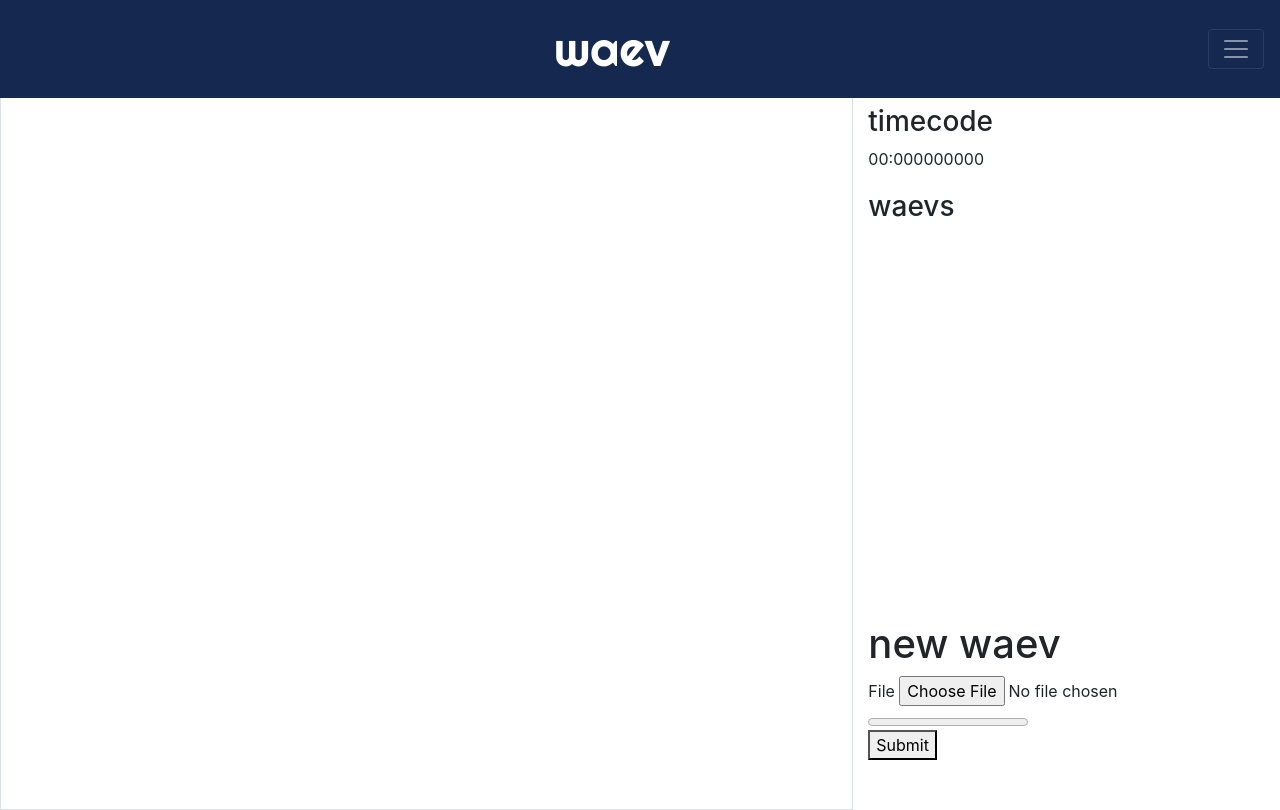
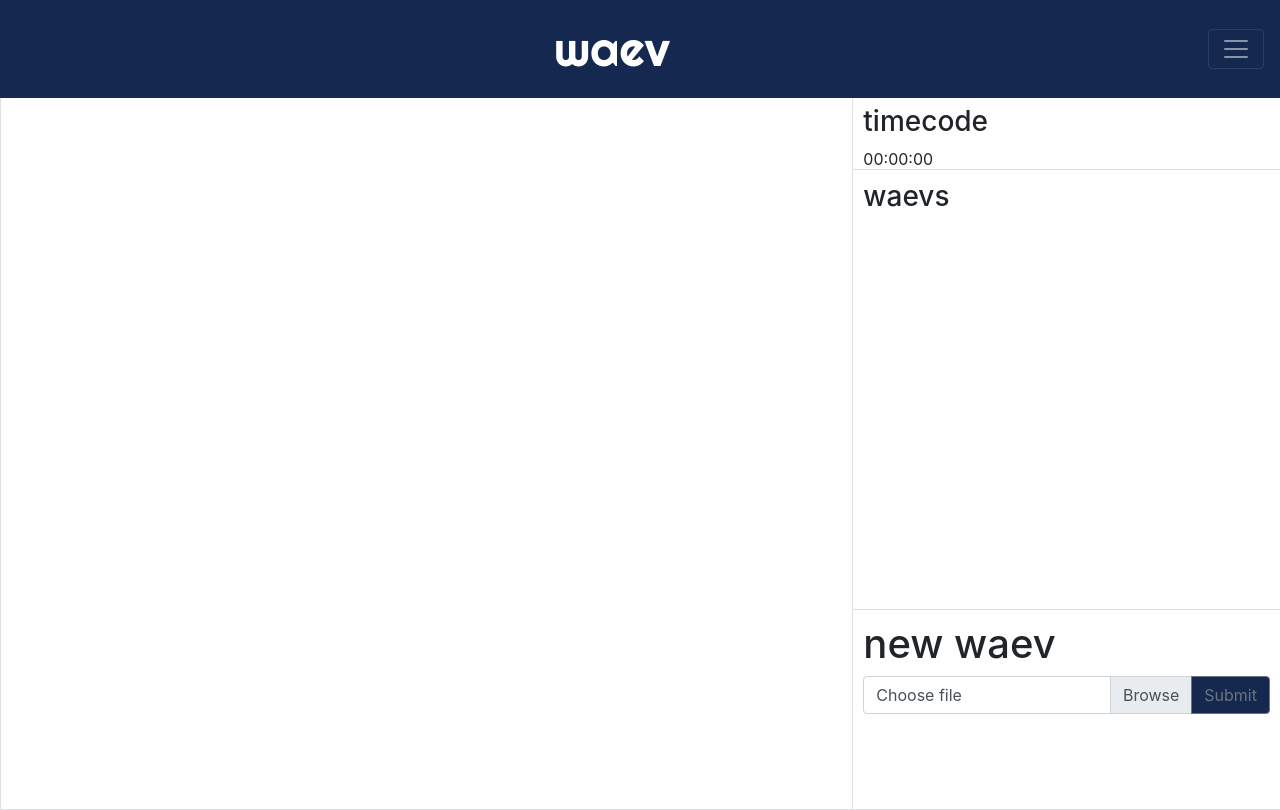
Before and after one commit to mikeysight/waev_deepspeech, a Django app: page / in a window 1280 px wide. Run offline with Django 3.2, Linux system fonts and the light colour scheme; a user stored in the database is signed in; some libraries are stand-ins or nearby versions.

Commit message:
waev updates

```diff
--- a/api/views.py
+++ b/api/views.py
@@ -17,9 +17,9 @@
 class UserViewSet(viewsets.ModelViewSet):
     queryset=User.objects.all()
     serializer_class = UserSerializer
-    permission_classes = [permissions.IsAdminUser]
+    # permission_classes = [IsAuthorOrReadOnly]
 
 class AudioFileViewSet(viewsets.ModelViewSet):
     queryset=AudioFile.objects.all()
     serializer_class = AudioFileSerializer
-    permission_classes = [IsAuthorOrReadOnly]
+    # permission_classes = [IsAuthorOrReadOnly]
--- a/waev/static/waev/main.css
+++ b/waev/static/waev/main.css
@@ -13,10 +13,35 @@
     margin:160px auto;
 }
 
+.active{
+    background-color:#dae1e7 ;
+}
+
+.submit{
+    background-color:#142850;
+}
+
+.waev{
+    font-weight: bolder;
+    margin-bottom:0px;
+    padding:10px
+}
+
+#waevlist h3{
+    padding-left:10px
+}
+
+#dashboard{
+    padding: 0px;
+}
+
 #timecode{
     padding-top: 15px;
     height:10vh;
     margin-top: 90px;
+    padding-left:10px;
+    padding-bottom:10px;
+    border-bottom: 1px solid#dae1e7
 }
 
 #transcript{
@@ -29,8 +54,9 @@
 }
 
 #upload{
-    height: 30vh;
-    padding-top:50px;
+    height: 25vh;
+    padding:10px;
+    border-bottom: 1px solid#dae1e7
 
 }
 
@@ -39,7 +65,8 @@
 }
 
 #waevlist{
-    height: 50vh;
-    padding-top:20px;
+    height: 55vh;
+    padding-top:10px;
     overflow:scroll;
+    border-bottom: 1px solid#dae1e7
 }
--- a/waev/templates/waev/base.html
+++ b/waev/templates/waev/base.html
@@ -13,17 +13,17 @@
 
     <body>
         <nav class="navbar navbar-dark fixed-top my-nav"style="background-color: #142850;">
-            <a class="navbar-brand mr-auto brand" href="#">waev</a>
+            <a class="navbar-brand mr-auto brand" href="{%url 'home'%}">waev</a>
             <button class="navbar-toggler" type="button" data-toggle="collapse" data-target="#navbarNavAltMarkup" aria-controls="navbarNavAltMarkup" aria-expanded="false" aria-label="Toggle navigation">
                 <span class="navbar-toggler-icon"></span>
             </button>
             <div class="collapse navbar-collapse" id="navbarNavAltMarkup">
                 <div class="navbar-nav">
                     {%if user.is_authenticated%}
-                    <a class="nav-item nav-link ml-auto" href="#">Logout</a>
+                    <a class="nav-item nav-link ml-auto" href="{%url 'logout' %}">Logout</a>
                     {%else%}
-                    <a class="nav-item nav-link ml-auto" href="#">Login</a>
-                    <a class="nav-item nav-link ml-auto" href="#">Register</a>
+                    <a class="nav-item nav-link ml-auto" href="{%url 'login' %}">Login</a>
+                    <a class="nav-item nav-link ml-auto" href="{%url 'register' %}">Register</a>
                     {%endif%}
                 </div>
             </div>
--- a/waev/templates/waev/vue.html
+++ b/waev/templates/waev/vue.html
@@ -11,33 +11,67 @@
                         <a v-else="word.editWord" v-on:keyup.enter="toggleEdit"><input v-model="word.text" v-on:keyup.enter="toggleEdit" :size="word.text.length===1 ? word.text.length:word.text.length-1"></a>
                     </span>
                 </div>
-                <div class="col-4 third">
+                <div class="col-4 third" id="dashboard">
                     <div>
                         <div id="timecode">
                             <h3>timecode</h3>
-                            [[this.hoverTimecode]]
+                            [[sortedTimecode]]
                         </div>
                     </div>
                     <div id="waevlist">
                         <h3>waevs</h3>
                             <div v-for="waev in userWaevs">
                                 <div v-if="waev.transcript">
-                                    <p @click="selectWaev(waev)">[[waev.filename]] [[waev.id]]<button @click="removeWaev(waev)" type="button" class="btn btn-primary btn-sm">Delete</button>
+                                    <div class="static" v-bind:class="{active: waev.id===selectedWaev.id}">
+                                    <p class="waev" @click="selectWaev(waev)">[[waev.filename]] <button @click="removeWaev(waev)">&#xd7</button>
+                                    </div>
                                 </div>
                             </div>
                     </div>
                     <div class="third" id="upload">
                         <div id="upload-content">
                             <h1>new waev</h1>
-                            <div class="large-12 medium-12 small-12 cell">
-                                <label>File
-                                    <input type="file" id="file" ref="file" v-on:change="handleFileUpload()"/>
-                                </label>
+                            <div class="input-group">
+                                <div class="custom-file">
+                                    <input type="file" class="custom-file-input" id="inputGroupFile04" ref="file" v-on:change="handleFileUpload()" aria-describedby="inputGroupFileAddon04">
+                                    <label class="custom-file-label" for="inputGroupFile04">[[this.newWaev.filename]]</label>
+                                </div>
+                                <div class="input-group-append">
+                                    <button class="btn btn-outline-secondary" type="button" style="background-color: #142850" @click="submitFile()" id="inputGroupFileAddon04">Submit</button>
+                                </div>
+                            </div>
+                            <br>
+                            <div v-if="isUploading">
+                                <div class="spinner-border" role="status">
+                                    <span class="sr-only">Loading...</span>
+                                </div>
+                                <b>Uploading Waev...</b>
+                            </div>
+                            <div v-if="isTranscribing">
+                                <div class="spinner-border" role="status">
+                                    <span class="sr-only">Loading...</span>
+                                </div>
+                                <b>Transcribing Waev. This can take a while...</b>
+                            </div>
+                            {% comment %} <div class="large-12 medium-12 small-12 cell">
+                                <input type="file" id="file" ref="file" v-on:change="handleFileUpload()"/>
                                 <br>
-                                <progress max="100" :value.prop="uploadPercentage"></progress>
                                 <br>
-                                <button @click="submitFile()">Submit</button>
-                            </div>
+                                <div v-if="isUploading">
+                                    <div class="spinner-border" role="status">
+                                        <span class="sr-only">Loading...</span>
+                                    </div>
+                                    <b>Uploading Waev...</b>
+                                </div>
+                                <div v-if="isTranscribing">
+                                    <div class="spinner-border" role="status">
+                                        <span class="sr-only">Loading...</span>
+                                    </div>
+                                    <b>Transcribing Waev. This can take a while...</b>
+                                </div>
+                                <br>
+                                <button class="btn btn-primary" style="background-color: #142850" @click="submitFile()">Submit</button>
+                            </div> {% endcomment %}
                         </div>
                     </div>
                 </div>
@@ -54,7 +88,7 @@
                     csrf_token: "",
                     newWaev:{
                         'file': null,
-                        'filename': null,
+                        'filename': 'Choose file',
                         'project_name':null,
                         'id': null,
                     },
@@ -65,11 +99,12 @@
                         'transcript': null,
                         'user':null,
                     },
-                    uploadPercentage: 0,
+                    isUploading: false,
+                    isTranscribing:false,
                     user:"",
                     userWaevs: {},
                     editWord: false,
-                    hoverTimecode: "00:000000000"
+                    hoverTimecode: '0',
                 },
 
                 methods: {
@@ -86,7 +121,6 @@
                             url: `/api/v1/waevs/${waev.id}/`,
                             headers:{'X-CSRFToken':this.csrf_token}
                         }).then(response=>{
-                            console.log("Success!")
                             this.reloadWaevs()
                         })
 
@@ -99,26 +133,21 @@
                         this.newWaev.filename=this.$refs.file.files[0].name
                     },
                     submitFile(){
+                        this.isUploading = true
                         let formData= new FormData()
                         formData.append(
                             'audio', this.newWaev.file)
-                        formData.append('user', 1)
+                        formData.append('user', this.user.id )
                         formData.append('filename', this.newWaev.filename)
                         console.log(formData)
                         axios.post('/api/v1/waevs/',
                             formData,
                             {
-                                {% comment %} onUploadProgress: function(progressEvent){
-                                        console.log(progressEvent.loaded)
-                                        this.uploadPercentage = parseInt(Math.round((progressEvent.loaded/progressEvent.total)* 100))
-                                        }.bind(this), {% endcomment %}
-
-                                headers:{
+                               headers:{
                                     'Content-Type':'multipart/form-data',
                                     'X-CSRFToken': this.csrf_token
                                 },
                             }).then(response=>{
-                                console.log(response.data)
                                 this.newWaev.id = response.data.id
                                 axios({
                                     method: 'post',
@@ -126,12 +155,10 @@
                                     data: {"filename": this.newWaev.filename},
                                     headers:{
                                             'X-CSRFToken': this.csrf_token
-                                        },
-                                    onUploadProgress: function(progressEvent){
-                                        console.log(progressEvent.loaded)
-                                        this.uploadPercentage = parseInt(Math.round((progressEvent.loaded/progressEvent.total)* 100))
-                                        }.bind(this)
+                                        }
                                 }).then(response =>{
+                                    this.isUploading=false
+                                    this.isTranscribing=true
                                     axios({
                                         method: 'post',
                                         url:'http://localhost:8000/transcribe/',
@@ -139,16 +166,14 @@
                                         "id": this.newWaev.id},
                                         headers:{
                                             'X-CSRFToken': this.csrf_token
-                                        },
-                                        onUploadProgress: function(progressEvent){
-                                                this.uploadPercentage = parseInt(Math.round((progressEvent.loaded/progressEvent.total)* 100))
-                                                }.bind(this)
+                                        }
                                     }).then(response => {
+                                        this.isTranscribing= false
                                         this.transcript=response.data
                                         this.reloadWaevs()
                                         this.newWaev={
                                             'file': null,
-                                            'filename': null,
+                                            'filename': 'Choose file',
                                             'project_name':null,
                                             'id': null,
                                         }
@@ -176,7 +201,6 @@
 
                     },
                     toggleEdit(){
-                        {% comment %} this.editWord=this.editWord ? false:true {% endcomment %}
                         this.selectedWaev.transcript=this.selectedWaev.transcript.map(word=>{
                                 word.editWord=false
                                 return word
@@ -201,11 +225,34 @@
                             url: `/api/v1/users/${this.user.id}/`
                         }).then(response => {
                             this.userWaevs= response.data.audiofile_set
-                            this.selectedWaev=this.userWaevs[0]
-                            this.selectedWaev.transcript=JSON.parse(this.userWaevs[0].transcript)
+                            if (this.userWaevs[0]){
+                                this.selectedWaev=this.userWaevs[0]
+                                this.selectedWaev.transcript=JSON.parse(this.userWaevs[0].transcript)
+                            }
+                            else{
+                                this.selectedWaev={
+                                    'audio': null,
+                                    'filename': null,
+                                    'id': null,
+                                    'transcript': null,
+                                    'user':null,
+                                }
+                            }
                         })
                     })
                     }
+                },
+                computed:{
+                    sortedTimecode(){
+                        let timecode=parseInt(this.hoverTimecode)
+                        let hours=Math.floor(timecode / 60 / 60)
+                        let minutes = Math.floor(timecode / 60) - (hours * 60)
+                        let seconds =  timecode % 60
+                        let formattedTimecode = hours.toString().padStart(2, '0') + ':' + minutes.toString().padStart(2, '0') + ':' + seconds.toString().padStart(2, '0')
+                        return formattedTimecode
+
+                    }
+
                 },
                 mounted: function(){
                     this.csrf_token=document.querySelector("input[name=csrfmiddlewaretoken]").value
--- a/waev/views.py
+++ b/waev/views.py
@@ -54,7 +54,7 @@
     for result in response.results:
         alternative = result.alternatives[0]
         for word in alternative.words:
-            word_dict = {'text': f"{word.word}", 'timestamp': f"{word.start_time.seconds}:{word.start_time.nanos}"}
+            word_dict = {'text': f"{word.word}", 'timestamp': f"{word.start_time.seconds}"}
             # print(word_dict)
             transcription_response.append(word_dict)
     # print(transcription_response)
--- a/waev_project/settings.py
+++ b/waev_project/settings.py
@@ -142,3 +142,5 @@
 CRISPY_TEMPLATE_PACK = 'bootstrap4'
 
 LOGIN_REDIRECT_URL = 'http://localhost:8000/'
+
+LOGIN_URL = 'login'
--- a/waev_project/urls.py
+++ b/waev_project/urls.py
@@ -20,15 +20,17 @@
 from waev import views as waev_views
 from users import views as user_views
 
+from django.contrib.auth.decorators import login_required
+
 urlpatterns = [
     path('admin/', admin.site.urls),
-    path('', TemplateView.as_view(template_name="waev/vue.html")),
+    path('', login_required(TemplateView.as_view(template_name="waev/vue.html")), name='home'),
     path('api/v1/', include('api.urls')),
     path('api-auth/', include('rest_framework.urls')),
     path('upload/', waev_views.upload, name='upload'),
     path('transcribe/', waev_views.transcribe, name='transcribe'),
     path('current/', user_views.current_user, name="current"),
-    path('login/', auth_views.LoginView.as_view(template_name="waev/login.html"), name="login"),
+    path('login/', auth_views.LoginView.as_view(template_name="waev/login.html"), name='login'),
     path('logout/', auth_views.LogoutView.as_view(template_name='waev/logout.html'), name='logout'),
     path('register/', user_views.register, name='register'),
 
```
Also changed, not shown: db.sqlite3.
